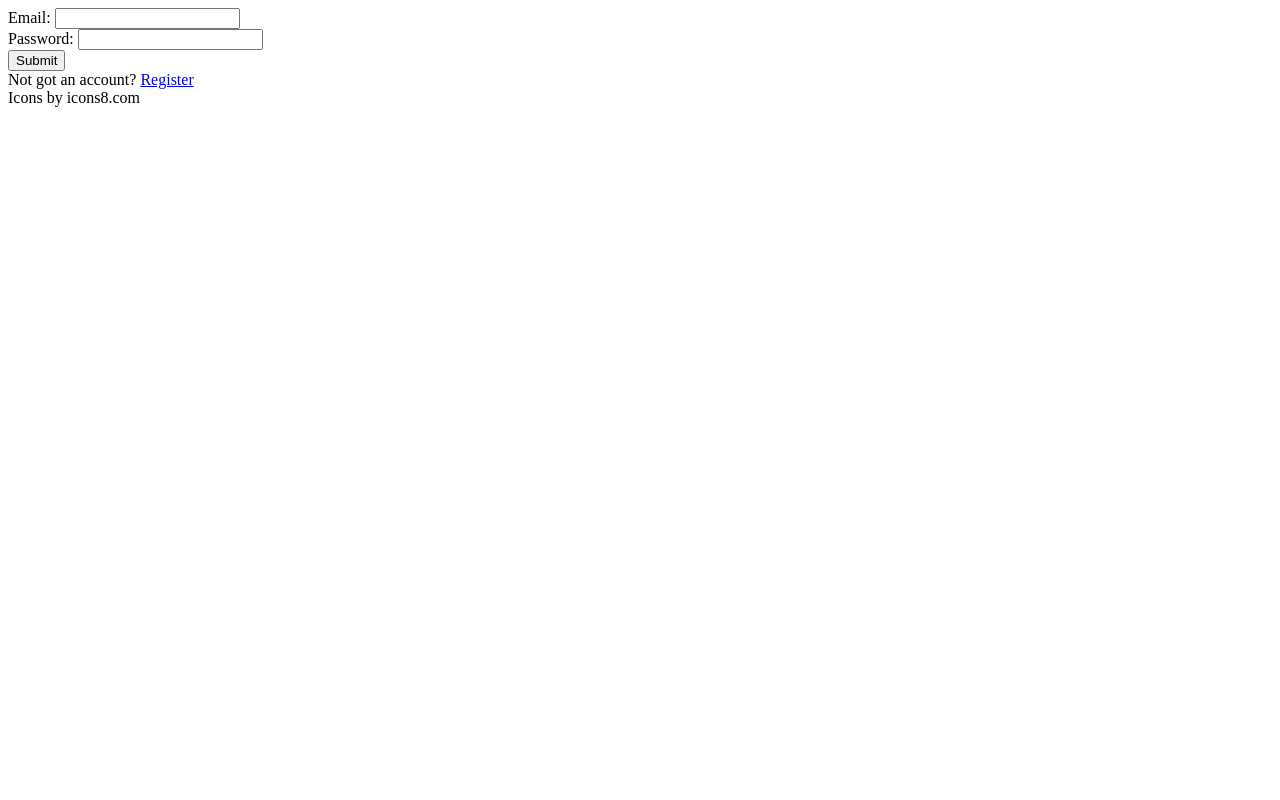
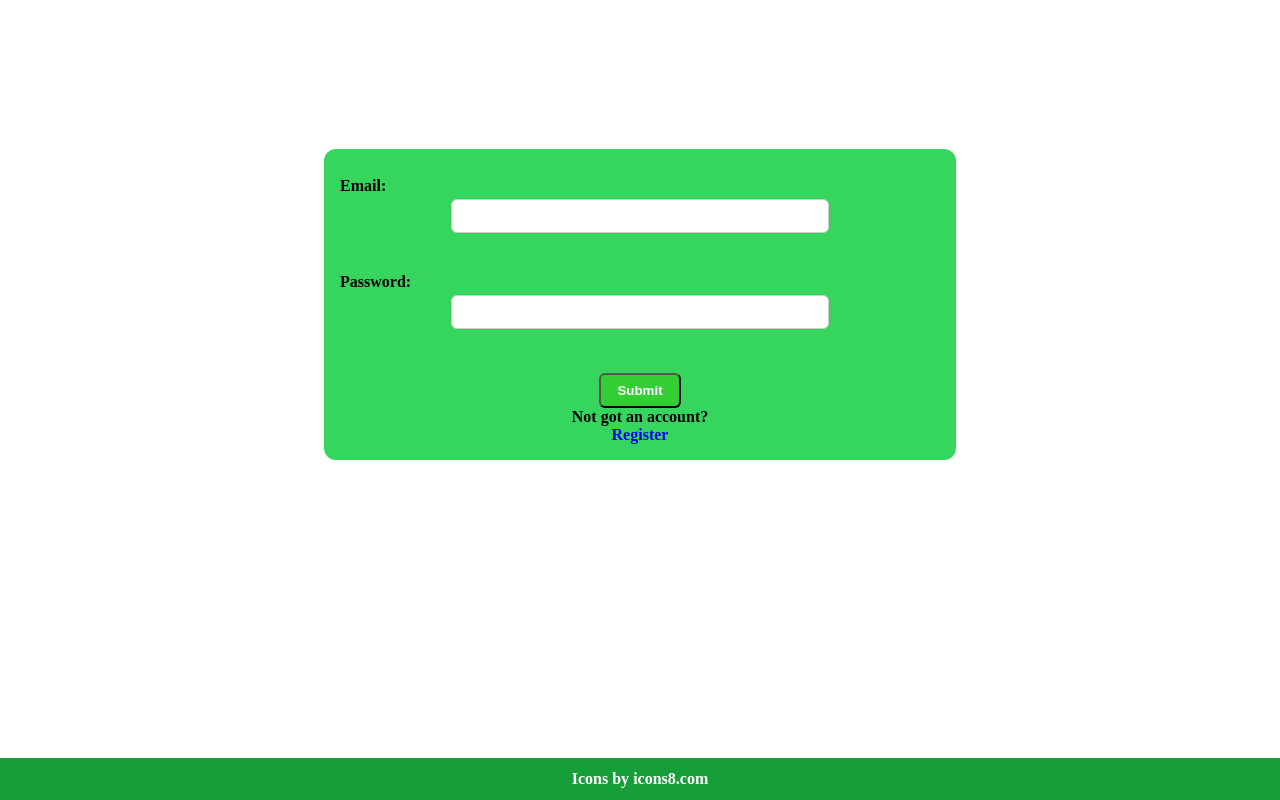
Before and after one commit to BhaskarMReal/DailyPlanner, a Django app: page /signin/ in a window 1280 px wide. Run offline with Django 5.2, Linux system fonts and the light colour scheme.

Commit message:
Added CSS fior login and signin page

```diff
--- a/apps/authentication/templates/signin.html
+++ b/apps/authentication/templates/signin.html
@@ -10,6 +10,7 @@
     <link rel="icon" href="{% static 'icon/authentication.png' %}" type="image/x-icon">
   </head>
   <body>
+    <div class="page">
     <form method="POST" action="">
       {% csrf_token %}
       <label>Email:</label>
@@ -18,9 +19,11 @@
       <label>Password:</label>
       {{ form.password }} <br>
 
-      <button type="submit">Submit</button>
+      <button type="submit-button">Submit</button>
+      <span class="sign-up">Not got an account?</span> <a href="../signup/" class="sign-in">Register</a>
     </form>
-    <span class="sign-up">Not got an account?</span> <a href="./signup/">Register</a>
+
      <footer>Icons by <a>icons8.com</a></footer>
+     </div>
   </body>
 </html>
--- a/static/css/auth.css
+++ b/static/css/auth.css
@@ -0,0 +1,84 @@
+form {
+    display: flex;
+    flex-direction: column;
+    align-items: center;
+    width: 100%;
+    max-width: 600px;
+    margin: auto;
+    padding: 16px;
+    background-color: rgb(54, 214, 94);
+    border-radius: 12px;
+
+}
+
+form label {
+    font-weight: bold;
+    margin-top: 12px;
+    margin-bottom: 4px;
+    align-self: flex-start;
+}
+
+form input[type="text"],
+form input[type="date"],
+form input[type="checkbox"],
+form input[type="password"],
+form input[type="email"] {
+    width: 60%;
+    padding: 8px;
+    margin-bottom: 10px;
+    border: 1px solid #ccc;
+    border-radius: 6px;
+    font-size: 14px;
+}
+
+
+
+form button {
+    margin-top: 16px;
+    padding: 8px 16px;
+    background-color: rgb(51, 206, 51);
+    color: white;
+
+    border-radius: 6px;
+    cursor: pointer;
+    font-weight: bold;
+    transition: background-color 0.2s ease;
+}
+
+.submit-button {
+    display: flex;
+    justify-content: center;
+    margin-top: 16px;
+    border-color: black;
+    margin: auto;
+}
+
+footer {
+    margin-top: auto;
+    padding: 12px;
+    background-color: rgb(22, 158, 56);
+    text-align: center;
+    color: white;
+    font-weight: bold;
+}
+
+.page {
+    display: flex;
+    flex-direction: column;
+    min-height: 100vh;
+}
+
+body {
+    margin: 0;
+    padding: 0;
+}
+
+.sign-in {
+    font-weight: bold;
+    text-decoration: none;
+}
+
+.sign-up {
+    font-weight: bold;
+    text-decoration: none;
+}
--- a/static/css/planner.css
+++ b/static/css/planner.css
@@ -124,7 +124,7 @@ form button {
     padding: 8px 16px;
     background-color: rgb(51, 206, 51);
     color: white;
-    border: none;
+
     border-radius: 6px;
     cursor: pointer;
     font-weight: bold;
@@ -134,7 +134,9 @@ form button {
 .submit-button {
     display: flex;
     justify-content: center;
-    margin-top: 16px
+    margin-top: 16px;
+    border-color: black;
+    margin: auto;
 }
 
 #task-list {
--- a/static/js/taskRetriever.js
+++ b/static/js/taskRetriever.js
@@ -89,7 +89,7 @@ function loadTasks() {
 
 
             div.innerHTML = `
-                    <strong>${task.task}</strong> (${task.date}) - <div class="status">Important: ${important_html} - Completed: ${completed_html}</div> <div class="actions"><button class="delete-button" onclick='deleteTask(this);'><img src="/static/icon/trash.png"></button> <button class="edit-button" onclick='editTask(this);'><img src="/static/icon/edit.png"></button></div>
+                    <strong>${task.task}</strong> (${task.date})  <div class="status">Important: ${important_html} Completed: ${completed_html}</div> <div class="actions"><button class="delete-button" onclick='deleteTask(this);'><img src="/static/icon/trash.png"></button> <button class="edit-button" onclick='editTask(this);'><img src="/static/icon/edit.png"></button></div>
 
             `;
             div.style.opacity = 0;
```
Also changed, not shown: apps/authentication/templates/signup.html (+5 -2 lines).
